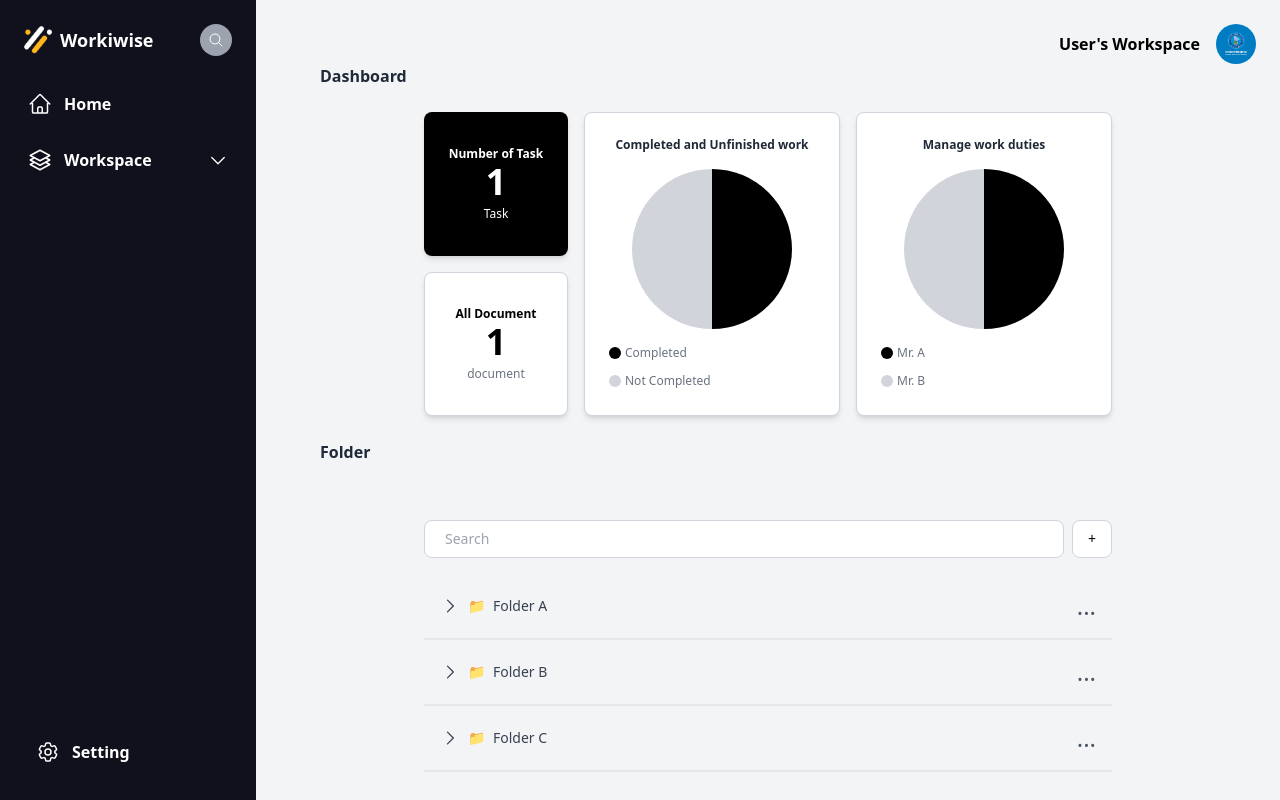
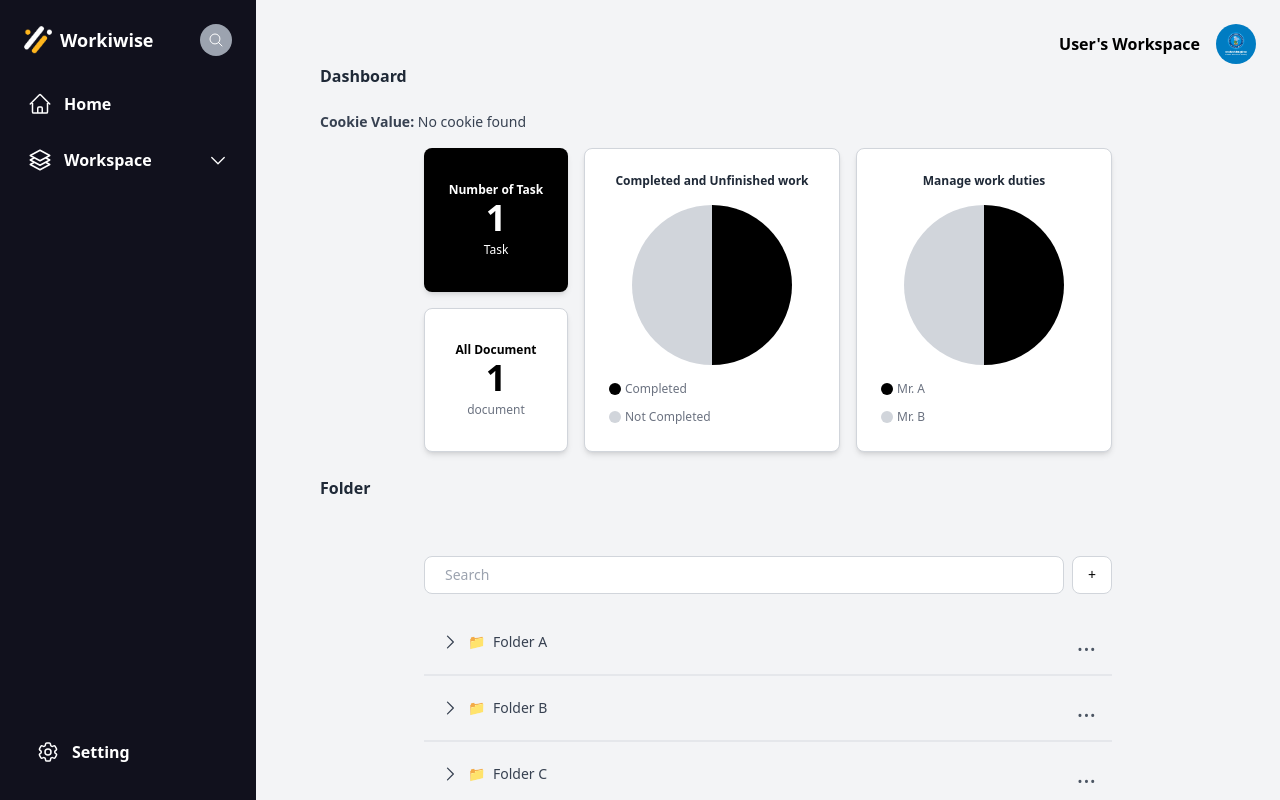
Before and after one commit to M42UJO/WORKIWISE, a React (Vite) app: page /dashboard in a window 1280 px wide. Built offline with nearby package versions, Linux system fonts and the light colour scheme.

Commit message:
Test Cookie

```diff
--- a/src/pages/dashboard/Dashboard.tsx
+++ b/src/pages/dashboard/Dashboard.tsx
@@ -1,20 +1,58 @@
+import { useEffect, useState } from 'react';
+import { useNavigate } from 'react-router-dom';
 import DashboardCard from './components/DashboardCard';
 import DashboardChart from './components/DashboardChart';
 import DashboardFolder from './components/DashboardFolder';
 import DashboardUser from './components/DashboardUser';
 
 function Dashboard() {
+    const [cookieValue, setCookieValue] = useState("");
+    const navigate = useNavigate();
+
+    // ดึงค่าจาก Cookie เมื่อ Component ถูกโหลด
+    useEffect(() => {
+        const cookies = document.cookie
+            .split("; ")
+            .find((row) => row.startsWith("loggedIn="));
+        if (cookies) {
+            const value = cookies.split("=")[1];
+            setCookieValue(value);
+        } else {
+            setCookieValue("No cookie found");
+        }
+    }, []);
+
+    // ฟังก์ชันสำหรับลบ Cookie และกลับไปหน้า Login
+    const handleLogout = () => {
+        document.cookie = "loggedIn=; expires=Thu, 01 Jan 1970 00:00:00 UTC; path=/;"; // ลบ Cookie
+        navigate("/Login"); // เปลี่ยนเส้นทางกลับไปหน้า Login
+    };
+
+
     return (
         <div className="p-8 bg-gray-100 ">
-            <DashboardUser/>
+            <DashboardUser />
             <p className="text-md font-bold text-gray-800 mb-6">Dashboard</p>
+            <div className="mb-4 flex items-center space-x-4">
+                <p className="text-sm text-gray-700">
+                    <strong>Cookie Value:</strong> {cookieValue}
+                </p>
+                {cookieValue === "true" && (
+                    <button
+                        onClick={handleLogout}
+                        className="px-4 py-2 text-sm text-white bg-red-500 rounded-lg hover:bg-red-600 focus:outline-none"
+                    >
+                        Logout
+                    </button>
+                )}
+            </div>
             <div className="flex space-x-4 justify-center">
                 <DashboardCard />
                 <DashboardChart />
             </div>
             <p className="text-md font-bold text-gray-800 mb-6 mt-6">Folder</p>
-            <div className='flex justify-center'>
-            <DashboardFolder />
+            <div className="flex justify-center">
+                <DashboardFolder />
             </div>
         </div>
     );
--- a/src/pages/document/components/DocumentAdd.tsx
+++ b/src/pages/document/components/DocumentAdd.tsx
@@ -1,4 +1,4 @@
-import React, { useState } from "react";
+import { useState } from "react";
 import "react-quill/dist/quill.snow.css"; // ธีม Snow ของ Quill
 import ReactQuill from "react-quill";
 
--- a/src/pages/login/components/Signin.tsx
+++ b/src/pages/login/components/Signin.tsx
@@ -1,15 +1,33 @@
 import { FontAwesomeIcon } from "@fortawesome/react-fontawesome";
 import { faUser, faEyeSlash } from "@fortawesome/free-solid-svg-icons";
 import { Link } from "react-router-dom";
-import React from "react";
+import React, { useState } from "react";
 
 const Signin: React.FC<{ switchView: (view: "signup" | "signin" | "verification") => void }> = ({ switchView }) => {
+
+
+    const [username, setUsername] = useState("");
+    const [password, setPassword] = useState("");
+    const [error, setError] = useState("");
+
+    const handleLogin = (e: React.FormEvent) => {
+        e.preventDefault();
+        // ตรวจสอบ Username และ Password
+        if (username === "Admin1234" && password === "Admin1234") {
+            // ตั้งค่า Cookie
+            document.cookie = "loggedIn=true; path=/";
+            window.location.href = "/dashboard"; // เปลี่ยนเส้นทางไปที่หน้าหลัก
+        } else {
+            setError("Invalid username or password");
+        }
+    };
+
     return (
         <>
             <h2 className="mb-4 text-2xl font-semibold text-gray-900">Welcome, Planners</h2>
             <p className="mb-6 text-sm text-gray-500">Sign in to use</p>
             {/* Login Form */}
-            <form className="w-80 space-y-6">
+            <form className="w-80 space-y-6" onSubmit={handleLogin}>
                 {/* Username Field */}
                 <div>
                     <label htmlFor="username" className="block mb-1 text-sm font-semibold text-gray-600">
@@ -20,6 +38,8 @@ const Signin: React.FC<{ switchView: (view: "signup" | "signin" | "verification"
                             id="username"
                             type="text"
                             placeholder="Please enter Username"
+                            value={username}
+                            onChange={(e) => setUsername(e.target.value)}
                             className="w-full px-4 py-2 text-gray-900 placeholder-gray-400 focus:outline-none rounded-l-lg"
                         />
                         <span className="px-3 text-gray-500">
@@ -29,7 +49,7 @@ const Signin: React.FC<{ switchView: (view: "signup" | "signin" | "verification"
                 </div>
                 {/* Password Field */}
                 <div>
-                    <label htmlFor="password" className="block mb1 text-sm font-semibold text-gray-600">
+                    <label htmlFor="password" className="block mb-1 text-sm font-semibold text-gray-600">
                         Password
                     </label>
                     <div className="flex items-center border border-gray-300 rounded-lg focus-within:ring-2 focus-within:ring-gray-800">
@@ -37,6 +57,8 @@ const Signin: React.FC<{ switchView: (view: "signup" | "signin" | "verification"
                             id="password"
                             type="password"
                             placeholder="Please enter Password"
+                            value={password}
+                            onChange={(e) => setPassword(e.target.value)}
                             className="w-full px-4 py-2 text-gray-900 placeholder-gray-400 focus:outline-none rounded-l-lg"
                         />
                         <span className="px-3 text-gray-500">
@@ -44,12 +66,11 @@ const Signin: React.FC<{ switchView: (view: "signup" | "signin" | "verification"
                         </span>
                     </div>
                 </div>
+                {/* Error Message */}
+                {error && <p className="text-sm text-red-500">{error}</p>}
                 {/* Forgot Password */}
-                <div className=" flex items-center justify-between my-4" >
-                    <a
-                        href="#"
-                        className="text-sm text-blue-500 hover:underline focus:outline-none"
-                    >
+                <div className="flex items-center justify-between my-4">
+                    <a href="#" className="text-sm text-blue-500 hover:underline focus:outline-none">
                         Forgot your password?
                     </a>
                     <a
@@ -61,48 +82,40 @@ const Signin: React.FC<{ switchView: (view: "signup" | "signin" | "verification"
                     </a>
                 </div>
                 {/* Sign In Button */}
-
                 <button
                     type="submit"
                     className="w-full px-4 py-3 text-white bg-gray-900 rounded-lg hover:bg-gray-700 focus:outline-none"
-
                 >
-                    <Link to="/dashboard" className="block w-full h-full text-center text-white">
-                        Sign in
-                    </Link>
+                    Sign in
                 </button>
-
             </form>
-            {/* Sign Up */}
-
             {/* Social Media Login */}
             <div className="mt-6">
-                {/* Divider */}
                 <div className="relative flex items-center justify-center">
                     <div className="absolute w-full h-px bg-gray-300"></div>
                     <p className="relative px-4 text-xs text-gray-300 bg-white">OR</p>
                 </div>
                 <div className="flex items-center justify-between mt-6 space-x-4 w-80">
                     <button
-                        className="flex items-center justify-center w-full px-4 py-2  border rounded-lg focus:outline-none"
+                        className="flex items-center justify-center w-full px-4 py-2 border rounded-lg focus:outline-none"
                     >
                         Facebook
                     </button>
                     <button
-                        className="flex items-center justify-center w-full px-4 py-2  border rounded-lg focus:outline-none"
+                        className="flex items-center justify-center w-full px-4 py-2 border rounded-lg focus:outline-none"
                     >
                         Google
                     </button>
                 </div>
             </div>
             {/* Sub-account */}
-            <div className="mt-6 w-80  text-center">
-                <button className=" border w-80 py-3 rounded-lg text-sm ">
-                    Sign in with sub account  &gt;
+            <div className="mt-6 w-80 text-center">
+                <button className="border w-80 py-3 rounded-lg text-sm">
+                    Sign in with sub account &gt;
                 </button>
             </div>
         </>
-    )
-}
+    );
+};
 
-export default Signin
+export default Signin;
```
